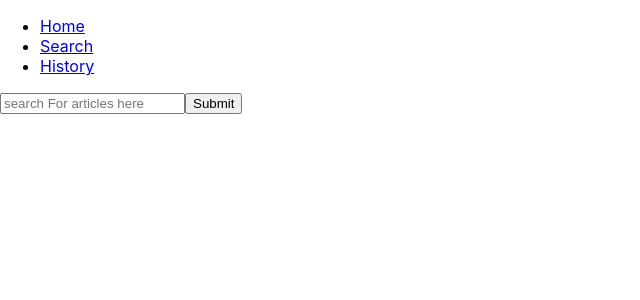
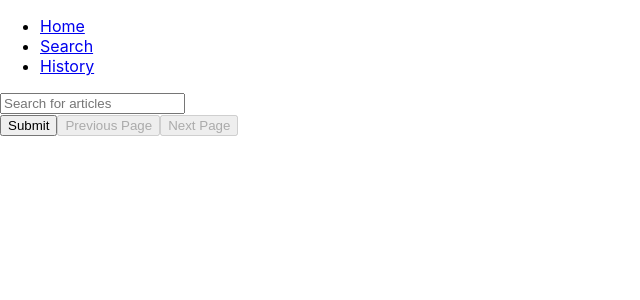
Before and after one commit to owencyr/rtssample, a React (Create React App) app: page /search in a window 1280 px wide. Shown: the top 300 px of the page, without its empty margins (0-640 px from the left). Built offline with nearby package versions, Linux system fonts and the light colour scheme.

Commit message:
working on pagination

```diff
--- a/src/Search.js
+++ b/src/Search.js
@@ -2,13 +2,28 @@ import React, { useState } from 'react';
 import { getByDate } from './api/hackerNews';
 
 export default function Search({ addSearchHistory }) {
-  const handleSearch = async (event) => {
-    event.preventDefault();
-    console.log({ searchTerm });
-    const articles = await getByDate(searchTerm);
-    if (articles) {
-      addSearchHistory(searchTerm);
-      updateSearchResults(articles);
+  const handleSubmit = async (event = { preventDefault: () => {} }) => {
+    try {
+      event.preventDefault();
+      const searchTermValid = searchTerm !== '';
+      console.log({ searchTerm });
+      if (searchTermValid) {
+        const {
+          searchResults = [],
+          searchResultsPage = 0,
+          totalPages = 0,
+        } = await getByDate(searchTerm);
+        if (searchResults && searchResults.length) {
+          addSearchHistory(searchTerm);
+          updateSearchResults(searchResults);
+          updateSearchResultsPage(searchResultsPage);
+          updateTotalSearchResultsPages(totalPages);
+        }
+      } else {
+        throw new Error('Not a valid search term');
+      }
+    } catch (e) {
+      updateErrorMessage(e);
     }
   };
 
@@ -22,19 +37,57 @@ export default function Search({ addSearchHistory }) {
     });
   };
 
+  const nextPage = () => {
+    updateSearchResultsPage(searchResultsPage + 1);
+    handleSubmit(searchResultsPage);
+  };
+
+  const previousPage = () => {
+    const pageToUpdateTo = searchResultsPage > 1 ? searchResultsPage - 1 : 1;
+    updateSearchResultsPage(pageToUpdateTo);
+    handleSubmit(searchResultsPage);
+  };
+
   const [searchTerm, updateSearchTerm] = useState('');
   const [searchResults, updateSearchResults] = useState([]);
-  console.log({ searchTerm });
+  const [searchResultsPage, updateSearchResultsPage] = useState(0);
+  const [totalSearchResultsPages, updateTotalSearchResultsPages] = useState(0);
+  const [errorMessage, updateErrorMessage] = useState('');
+
+  const previousPageButtonDisabled = searchResults.length === 0 || searchResultsPage === 0;
+  const nextPageButtonDisabled =
+    searchResults.length === 0 ||
+    totalSearchResultsPages === 0 ||
+    searchResultsPage === totalSearchResultsPages;
+
+  console.log({ searchResults });
   return (
     <div>
-      <form onSubmit={(event) => handleSearch(event)}>
+      <form onSubmit={(event) => handleSubmit(event)}>
         <input
           type="text"
-          placeholder="search For articles here"
+          placeholder="Search for articles"
           value={searchTerm}
           onChange={(event) => updateSearchTerm(event.target.value)}
         ></input>
+        <div style={{ visibility: errorMessage === '' ? 'hidden' : 'visible' }}>{errorMessage}</div>
         <input type="submit"></input>
+        <button
+          id="previous-page-button"
+          type="button"
+          onClick={previousPage}
+          disabled={previousPageButtonDisabled}
+        >
+          Previous Page
+        </button>
+        <button
+          id="next-page-button"
+          type="button"
+          onClick={nextPage}
+          disabled={nextPageButtonDisabled}
+        >
+          Next Page
+        </button>
       </form>
       <ul>{searchResults ? renderSearchResults(searchResults) : null}</ul>
     </div>
```
